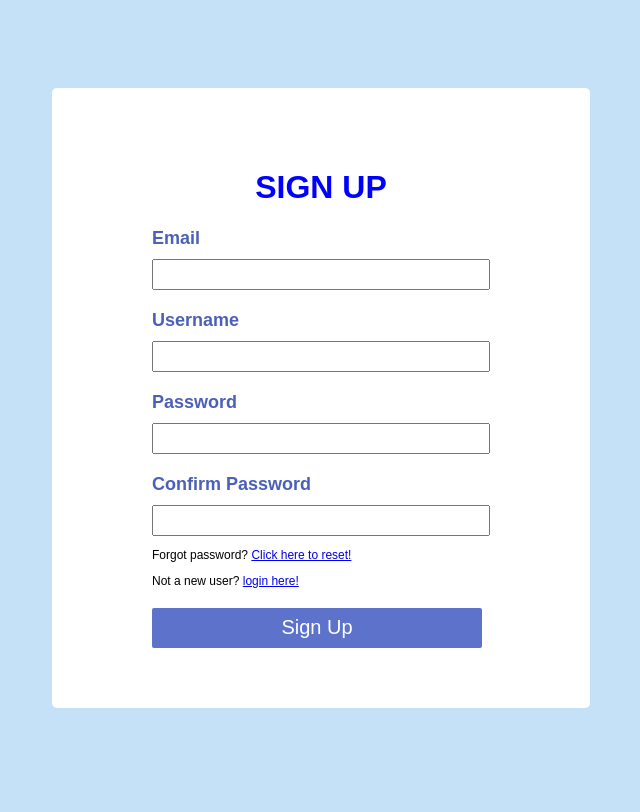
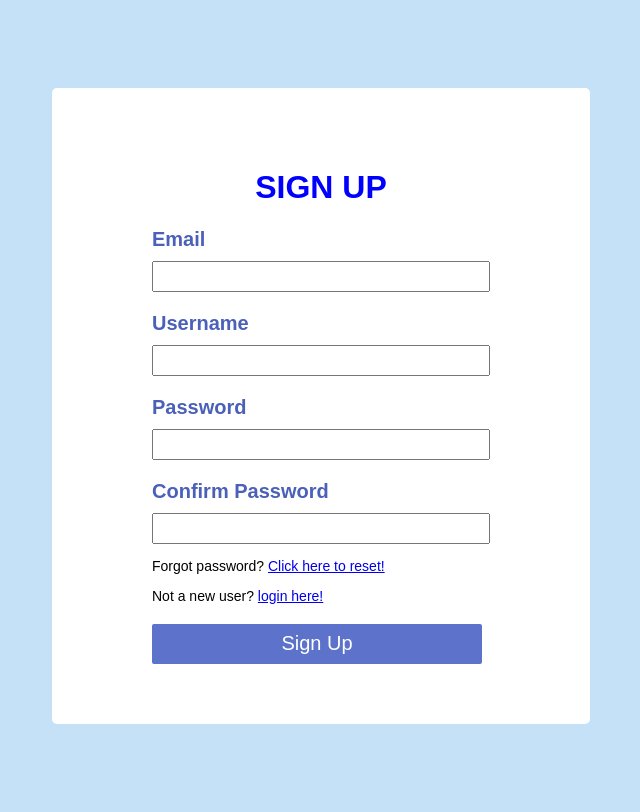
Before and after one commit to DavidTing123/GitExercise-Storywriter-G12, a Flask app: page /signup in a window 1280 px wide. Shown: the whole page, without its empty margins (319-959 px from the left). Before the commit the page ends 708 px from the top, so only its background shows below. Run offline with Flask 3, Linux system fonts and the light colour scheme.

Commit message:
fix: changed the size of font

```diff
--- a/static/signup.css
+++ b/static/signup.css
@@ -22,7 +22,7 @@ body{
 }
 .label{
     color:#4a60b9;
-    font-size: 18px;
+    font-size: 20px;
     font-weight: bold;
 }
 
@@ -63,5 +63,5 @@ body{
 }
 
 p{
-    font-size: 12px;
+    font-size: 14px;
 }
```
